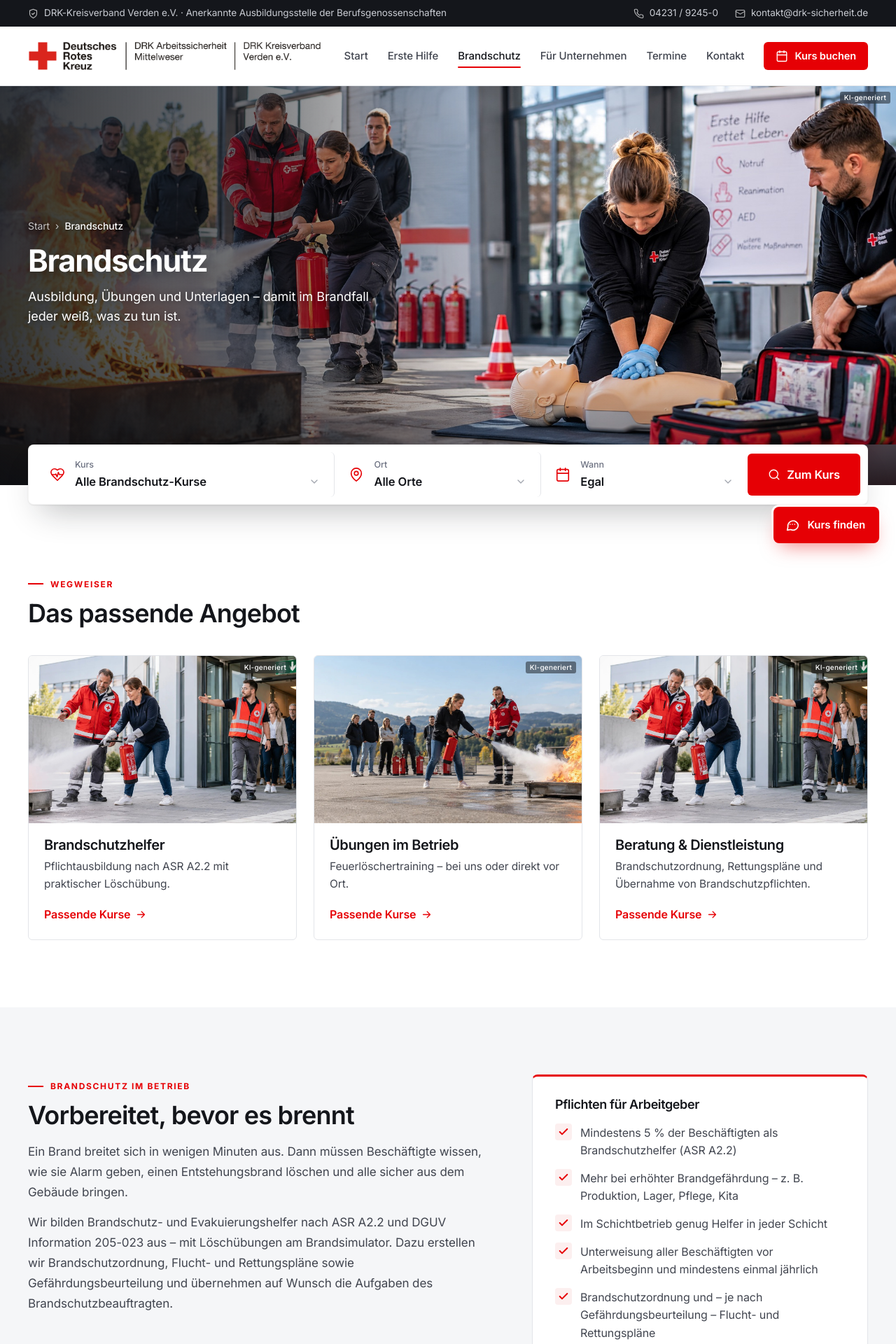
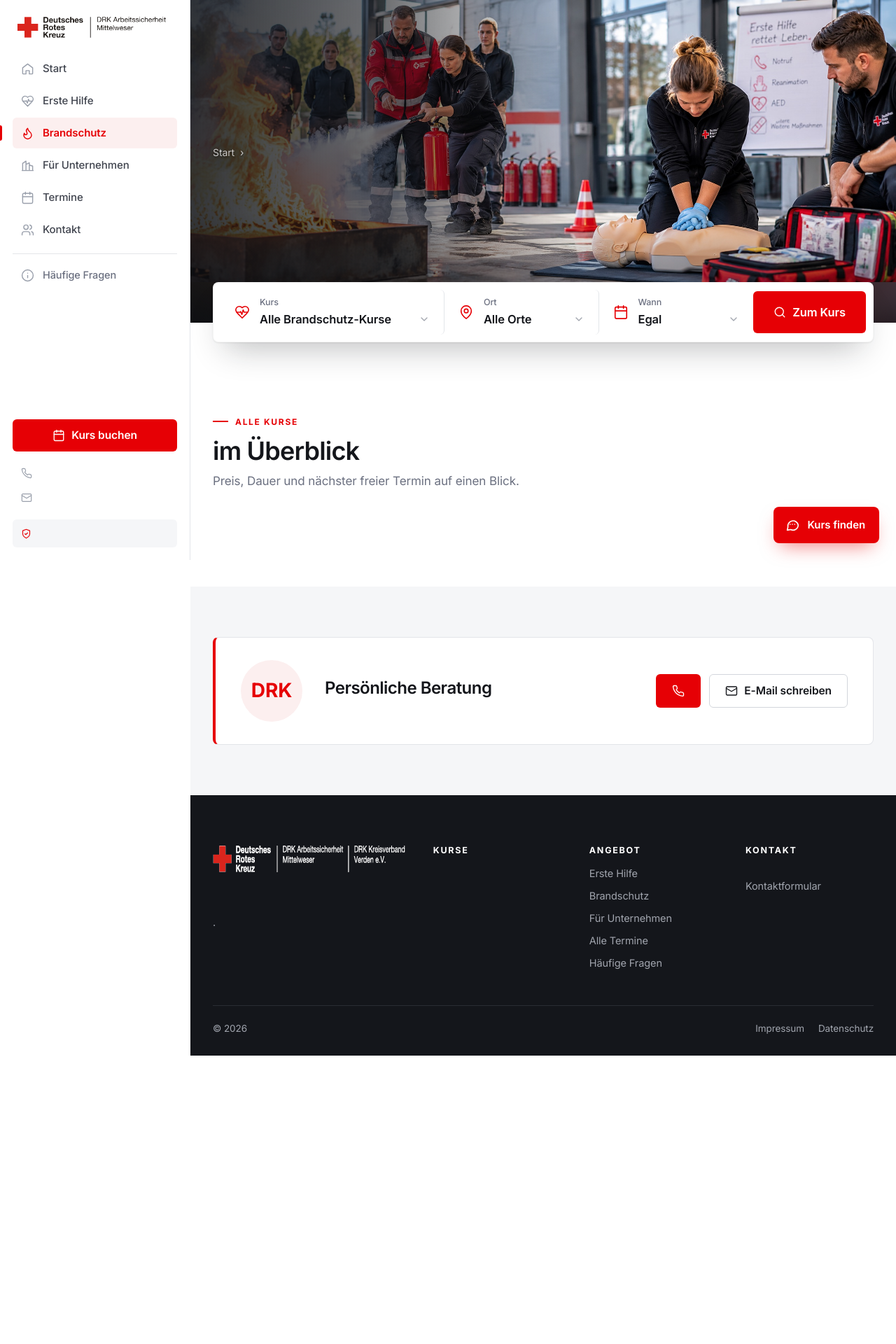
Before and after one commit to yannicwinter/desinfektion-, a PHP site: page /brandschutz in a window 1280 px wide. Shown: the top 1920 px of the page at 70% size. After the commit the page ends 1508 px from the top, so only its background shows below. Run offline with PHP 8.4, Linux system fonts and the light colour scheme; data that the repository does not hold is empty; some libraries are stand-ins or nearby versions.

Commit message:
Menü als Seitenleiste links (Desktop), Topbar und waagerechtes Menü entfernt
Ab 1220 px steht die Navigation in einer festen Leiste links (272 px):
Logo, Start/Erste Hilfe/Brandschutz/Für Unternehmen/Termine/Kontakt mit
Symbolen, darunter abgesetzt „Häufige Fragen"; unten „Kurs buchen",
Telefon, E-Mail und die Anerkennungs-Zeile aus `site.topbar`.
Zwischen 1001 und 1219 px schrumpft die Leiste auf 76 px und zeigt nur
die Symbole (Rotkreuz-Zeichen statt Logo).

Bis 1000 px bleibt alles wie bisher: Kopfleiste mit Logo und Buchen-
Symbol, Tab-Leiste unten, Menü „Mehr“.

Die dunkle Topbar und das waagerechte Menü in der Kopfleiste wären
danach nirgends mehr sichtbar gewesen und sind samt CSS entfernt.

Co-Authored-By: Claude Opus 5 <noreply@anthropic.com>
Claude-Session: https://claude.ai/code/session_01EcxBpghbRh7BvnFocx1zLc

```diff
--- a/assets/css/style.css
+++ b/assets/css/style.css
@@ -93,32 +93,61 @@ button,input,select,textarea{font:inherit;color:inherit;letter-spacing:inherit}
 .btn--block{width:100%}
 .btn-row{display:flex;gap:12px;flex-wrap:wrap;align-items:center}
 
-/* ---------- Topbar & Header ---------- */
-.topbar{background:var(--dark);color:#C9CCD3;font-size:13.5px}
-.topbar__in{display:flex;justify-content:space-between;align-items:center;gap:20px;height:38px}
-.topbar span,.topbar a{display:inline-flex;align-items:center;gap:8px;white-space:nowrap}
-.topbar .i{width:15px;height:15px;color:#fff;opacity:.7}
-.topbar nav{display:flex;gap:24px}
-.topbar a:hover{color:#fff}
+/* ---------- Kopfleiste (bis 1000 px) ---------- */
 .header{position:sticky;top:0;z-index:50;background:#fff;border-bottom:1px solid var(--line);transition:box-shadow .2s}
 .is-scrolled .header{box-shadow:0 8px 24px -18px rgba(20,22,27,.35)}
 .header__in{display:flex;align-items:center;gap:28px;height:var(--header)}
 .brand{display:block;flex-shrink:0;min-width:0}
 .brand img{height:40px;width:auto}
-.nav{margin-left:auto}
-.nav__list{display:flex;align-items:center;gap:28px}
-.nav a{position:relative;display:block;padding:30px 0;font-size:15px;font-weight:500;color:var(--text);white-space:nowrap;transition:color .2s}
-.nav a:hover{color:var(--ink)}
-.nav a[aria-current="page"]{color:var(--ink)}
-.nav a[aria-current="page"]::after{content:"";position:absolute;left:0;right:0;bottom:25px;height:2px;border-radius:2px;background:var(--red)}
-.header__cta{flex-shrink:0}
-@media (max-width:1260px){
-  .header__in{gap:20px}
-  .brand img{height:30px}
-  .nav__list{gap:16px}
-  .nav a{font-size:14.5px}
-  .header__cta span{display:none}
-  .header__cta{width:44px;padding:0;justify-content:center}
+.header__cta{flex-shrink:0;margin-left:auto}
+
+/* ---------- Seitenleiste am Desktop ---------- */
+.rail{display:none}
+@media (min-width:1001px){
+  :root{--rail:272px;--rail-pad:18px;--header:0px}
+  body{padding-left:var(--rail)}
+  .header{display:none}
+  .rail{display:flex;flex-direction:column;position:fixed;left:0;top:0;bottom:0;z-index:50;width:var(--rail);padding:22px var(--rail-pad) 18px;background:#fff;border-right:1px solid var(--line);overflow-y:auto;overscroll-behavior:contain;scrollbar-width:thin;scrollbar-color:var(--line-2) transparent}
+  .rail__brand{display:block;flex-shrink:0;padding:2px 6px 22px}
+  .rail__logo{height:30px;width:auto}
+  .rail__mark{display:none;width:34px;height:34px}
+  .rail__nav ul{display:flex;flex-direction:column;gap:2px}
+  .rail__item{position:relative;display:flex;align-items:center;gap:12px;min-height:44px;padding:0 12px;border-radius:var(--r);font-size:15px;font-weight:500;color:var(--text);transition:background .18s,color .18s}
+  .rail__item .i{width:19px;height:19px;flex-shrink:0;color:#9AA0AC;transition:color .18s}
+  .rail__item span{min-width:0;overflow:hidden;text-overflow:ellipsis;white-space:nowrap}
+  .rail__item:hover{background:var(--bg2);color:var(--ink)}
+  .rail__item:hover .i{color:var(--ink)}
+  .rail__item[aria-current="page"]{background:var(--red-t);color:var(--red);font-weight:600}
+  .rail__item[aria-current="page"] .i{color:var(--red)}
+  .rail__item[aria-current="page"]::before{content:"";position:absolute;left:calc(-1*var(--rail-pad));top:50%;width:3px;height:22px;margin-top:-11px;border-radius:0 3px 3px 0;background:var(--red)}
+  .rail__sep{margin-top:10px;padding-top:10px;border-top:1px solid var(--line)}
+  .rail__item--sub{min-height:40px;font-size:14.5px;color:var(--muted)}
+  .rail__foot{margin-top:auto;padding-top:24px}
+  .rail__cta{width:100%;min-height:46px}
+  .rail__contact{display:flex;flex-direction:column;gap:1px;margin-top:14px}
+  .rail__contact a{display:flex;align-items:center;gap:10px;min-height:34px;padding:0 12px;border-radius:var(--r);font-size:14px;color:var(--muted);transition:background .18s,color .18s}
+  .rail__contact a:hover{background:var(--bg2);color:var(--ink)}
+  .rail__contact .i{width:16px;height:16px;flex-shrink:0;color:#9AA0AC}
+  .rail__contact span{overflow:hidden;text-overflow:ellipsis;white-space:nowrap}
+  .rail__claim{display:flex;gap:9px;margin-top:14px;padding:12px;border-radius:var(--r);background:var(--bg2);font-size:12px;line-height:1.45;color:var(--muted)}
+  .rail__claim .i{width:15px;height:15px;flex-shrink:0;margin-top:1px;color:var(--red)}
+}
+/* Schmale Seitenleiste: nur Symbole */
+@media (min-width:1001px) and (max-width:1219px){
+  :root{--rail:76px;--rail-pad:14px}
+  .rail{align-items:center}
+  .rail__brand{padding:2px 0 20px}
+  .rail__logo{display:none}
+  .rail__mark{display:block}
+  .rail__nav{width:100%}
+  .rail__item{justify-content:center;padding:0}
+  .rail__item span{display:none}
+  .rail__foot{width:100%}
+  .rail__cta{padding:0;justify-content:center}
+  .rail__cta span{display:none}
+  .rail__contact a{justify-content:center;padding:0}
+  .rail__contact span{display:none}
+  .rail__claim{display:none}
 }
 
 /* ---------- Abschnitte ---------- */
@@ -638,10 +667,10 @@ button,input,select,textarea{font:inherit;color:inherit;letter-spacing:inherit}
   .intro{grid-template-columns:1fr}
   .know{grid-template-columns:1fr 1fr}
   :root{--header:64px}
-  .topbar,.nav{display:none}
   .header__in{gap:12px}
   .brand img{height:30px}
-  .header__cta{margin-left:auto}
+  .header__cta{margin-left:auto;width:44px;padding:0;justify-content:center}
+  .header__cta span{display:none}
   .grid3{grid-template-columns:1fr 1fr}
   .grid4{grid-template-columns:1fr 1fr}
   .split,.faqw,.kgrid,.fw,.form-wrap,.signup__grid{grid-template-columns:1fr}
@@ -818,6 +847,6 @@ button,input,select,textarea{font:inherit;color:inherit;letter-spacing:inherit}
 .field [data-count]+small,.count{font-size:12.5px}
 .count--over{color:var(--red)}
 
-@media print{.topbar,.header,.tabbar,.more,.kf-launch,.kf,.footer{display:none!important}body{padding:0}}
+@media print{.rail,.header,.tabbar,.more,.kf-launch,.kf,.footer{display:none!important}body{padding:0}}
 .admin .cards--2{grid-template-columns:repeat(auto-fill,minmax(320px,1fr))}
 .form__checks{display:flex;gap:24px;flex-wrap:wrap}
--- a/inc/layout.php
+++ b/inc/layout.php
@@ -59,15 +59,7 @@ function layout_start(array $meta): void
 </head>
 <body class="page-<?= e($active ?: 'home') ?>">
 <a class="skip" href="#inhalt">Zum Inhalt springen</a>
-<div class="topbar">
-  <div class="wrap topbar__in">
-    <span><?= icon('shield') ?><?= e(site('topbar') ?: site('org')) ?></span>
-    <nav aria-label="Kontakt">
-      <a href="tel:<?= e(site('phone_link')) ?>"><?= icon('phone') ?><?= e(site('phone')) ?></a>
-      <a href="mailto:<?= e(site('email')) ?>"><?= icon('mail') ?><?= e(site('email')) ?></a>
-    </nav>
-  </div>
-</div>
+<?php nav_rail($active, (string) ($meta['path'] ?? '')); ?>
 <header class="header">
   <div class="wrap header__in">
     <a class="brand" href="<?= url('/') ?>" aria-label="<?= e(site('name')) ?> · <?= e(site('org')) ?> – Startseite">
@@ -75,18 +67,46 @@ function layout_start(array $meta): void
         <img src="<?= asset('img/logo-drk-mittelweser.png') ?>" width="1100" height="105" alt="Deutsches Rotes Kreuz – DRK Arbeitssicherheit Mittelweser – DRK-Kreisverband Verden e.V.">
       </picture>
     </a>
-    <nav class="nav" aria-label="Hauptnavigation">
-      <ul class="nav__list">
-        <li><a href="<?= url('/') ?>"<?= ($meta['path'] ?? '') === '/' ? ' aria-current="page"' : '' ?>>Start</a></li>
-        <?php foreach (nav_items() as $slug => $label): ?>
-        <li><a href="<?= url($slug) ?>"<?= $active === $slug || ($slug === 'termine' && $active === 'anmeldung') ? ' aria-current="page"' : '' ?>><?= e($label) ?></a></li>
-        <?php endforeach; ?>
-      </ul>
-    </nav>
     <a class="btn btn--red btn--sm header__cta" href="<?= url('termine') ?>" aria-label="Kurs buchen"><?= icon('calendar') ?><span>Kurs buchen</span></a>
   </div>
 </header>
 <main id="inhalt">
+<?php
+}
+
+
+/** Seitenleiste am Desktop: Logo, Hauptnavigation, Kontakt (ab 1001 px statt Topbar und Kopfleiste). */
+function nav_rail(string $active, string $path): void
+{
+    $icons = ['erste-hilfe' => 'heart', 'brandschutz' => 'flame', 'arbeitssicherheit' => 'building', 'termine' => 'calendar', 'kontakt' => 'users'];
+    $items = [['', 'Start', 'home']];
+    foreach (nav_items() as $slug => $label) {
+        $items[] = [$slug, $label, $icons[$slug] ?? 'grid'];
+    }
+    ?>
+<aside class="rail">
+  <a class="rail__brand" href="<?= url('/') ?>" aria-label="<?= e(site('name')) ?> · <?= e(site('org')) ?> – Startseite">
+    <img class="rail__logo" src="<?= asset('img/logo-drk-mittelweser-kurz.png') ?>" width="752" height="105" alt="Deutsches Rotes Kreuz – DRK Arbeitssicherheit Mittelweser">
+    <?= cross_svg('rail__mark') ?>
+  </a>
+  <nav class="rail__nav" aria-label="Hauptnavigation">
+    <ul>
+      <?php foreach ($items as [$slug, $label, $ic]):
+          $on = $slug === '' ? $path === '/' : ($active === $slug || ($slug === 'termine' && $active === 'anmeldung')); ?>
+      <li><a class="rail__item" href="<?= url($slug === '' ? '/' : $slug) ?>" title="<?= e($label) ?>"<?= $on ? ' aria-current="page"' : '' ?>><?= icon($ic) ?><span><?= e($label) ?></span></a></li>
+      <?php endforeach; ?>
+      <li class="rail__sep"><a class="rail__item rail__item--sub" href="<?= url('faq') ?>" title="Häufige Fragen"<?= $active === 'faq' ? ' aria-current="page"' : '' ?>><?= icon('info') ?><span>Häufige Fragen</span></a></li>
+    </ul>
+  </nav>
+  <div class="rail__foot">
+    <a class="btn btn--red rail__cta" href="<?= url('termine') ?>" aria-label="Kurs buchen"><?= icon('calendar') ?><span>Kurs buchen</span></a>
+    <ul class="rail__contact">
+      <li><a href="tel:<?= e(site('phone_link')) ?>" title="<?= e(site('phone')) ?>"><?= icon('phone') ?><span><?= e(site('phone')) ?></span></a></li>
+      <li><a href="mailto:<?= e(site('email')) ?>" title="<?= e(site('email')) ?>"><?= icon('mail') ?><span><?= e(site('email')) ?></span></a></li>
+    </ul>
+    <p class="rail__claim"><?= icon('shield') ?><span><?= e(site('topbar') ?: site('org')) ?></span></p>
+  </div>
+</aside>
 <?php
 }
 
```
